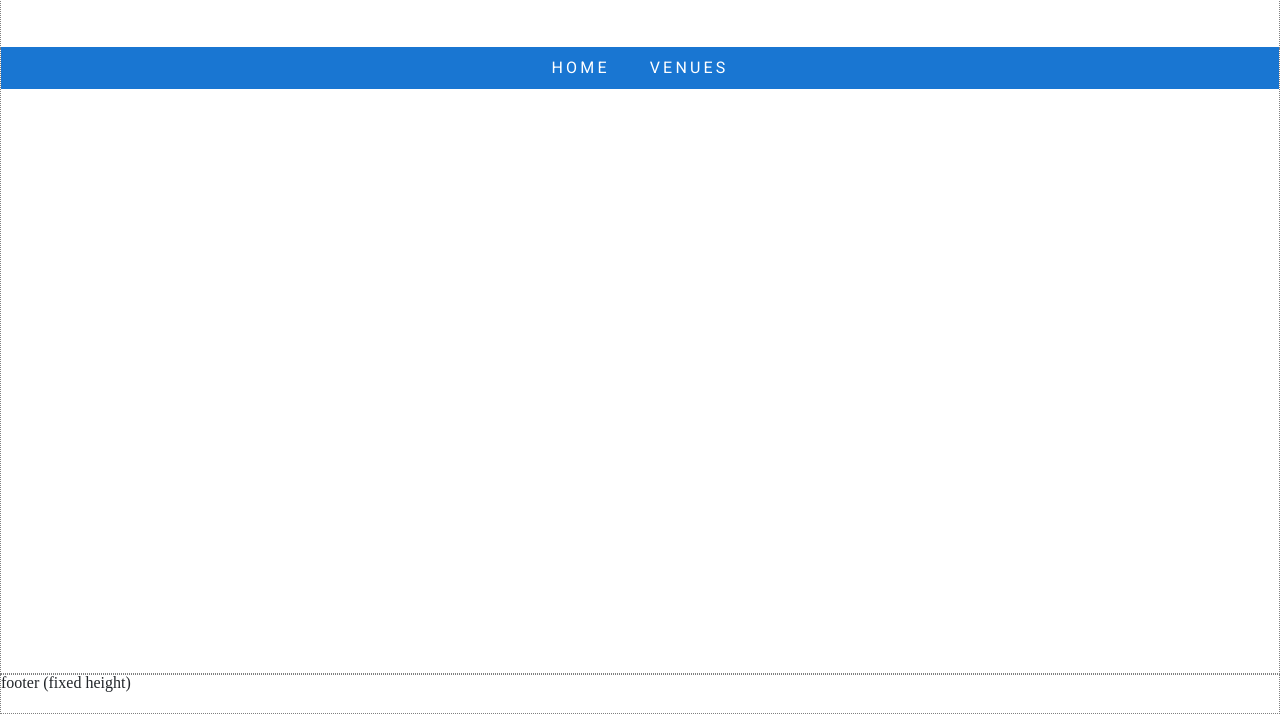
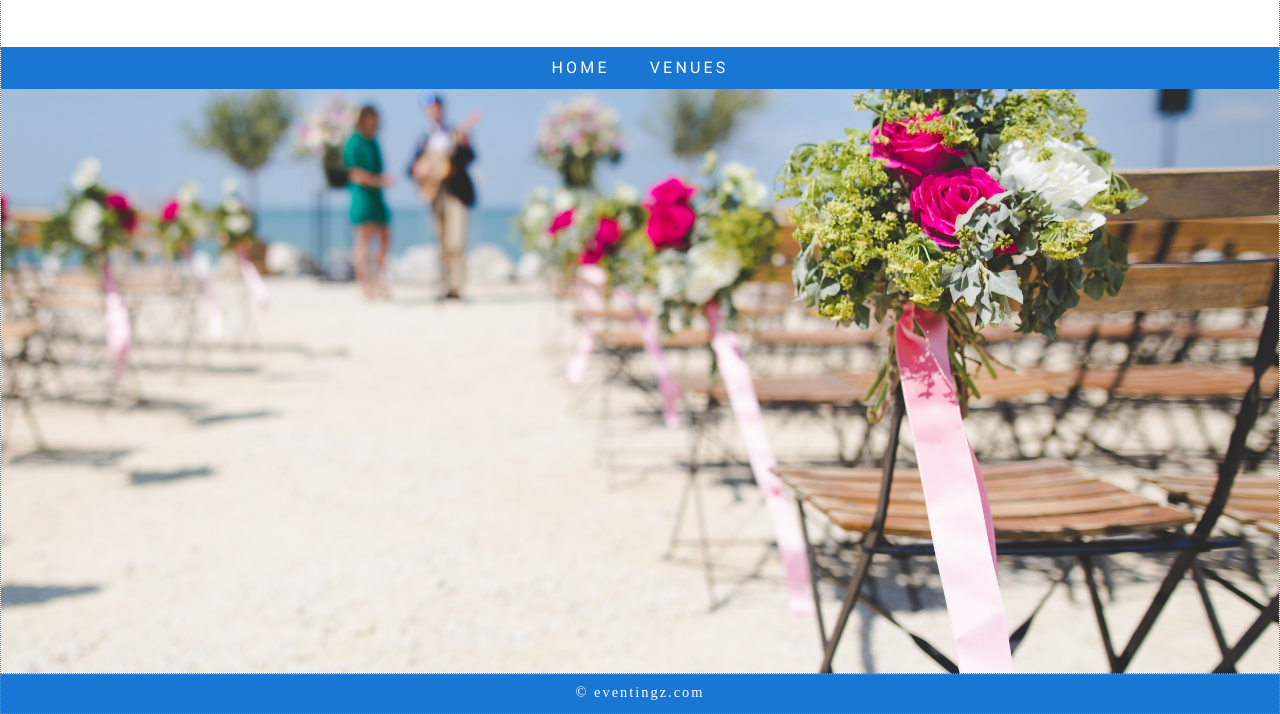
Before and after one commit to pmndifon/EventManager, a plain HTML site: page template/index.html in a window 1280 px wide. Shown: the part 86-800 px from the top of the page. Drawn offline with nearby package versions, Linux system fonts and the light colour scheme.

Commit message:
Change backdrop, add footer and style

```diff
--- a/template/css/main.css
+++ b/template/css/main.css
@@ -168,13 +168,22 @@ body {
 
 .box .row.footer {
   flex: 0 1 40px;
+  padding: 10px 0;
+  background-color: #1976D2;
 }
+
+.backdrop {
+  background-image: url("../img/backdrop.jpg");
+  background-size: cover;
+  background-position: center center;
+  background-repeat: no-repeat;
+}
+
 
 
 /***********
 HEADER
 ***********/
-
 
 /** Topbar **/
 
@@ -274,3 +283,23 @@ HEADER
   font-size: 1em;
   color: #fff;
 }
+
+
+
+/***********
+MAIN CONTENT
+***********/
+
+
+
+
+
+/***********
+FOOTER
+***********/
+.footer p {
+    margin: 0 auto;
+    color: white;
+    font-size: .9em;
+    letter-spacing: 2px;
+}
--- a/template/index.html
+++ b/template/index.html
@@ -30,7 +30,7 @@
     </head>
     <body>
         <div class="box container-fluid">
-            <div class="row header">
+            <header class="row header">
                 <div class="top-bar col-12">
                     <div class="brand-assets">
                         <span class="brand-name">EVENTINGZ</span>
@@ -69,16 +69,13 @@
                         </ul>
                     </div>
                 </nav>
-            </div>
-            <div class="row content">
+            </header>
+            <main role="main" class="row content backdrop">
+
+            </main>
+            <footer role="footer" class="row footer">
                 <p>
-                    <b>content</b>
-                    (fills remaining space)
-                </p>
-            </div>
-            <div class="row footer">
-                <p>
-                    <b>footer</b> (fixed height)
+                    <b>&copy;</b> eventingz.com
                 </p>
             </div>
         </div>
```
